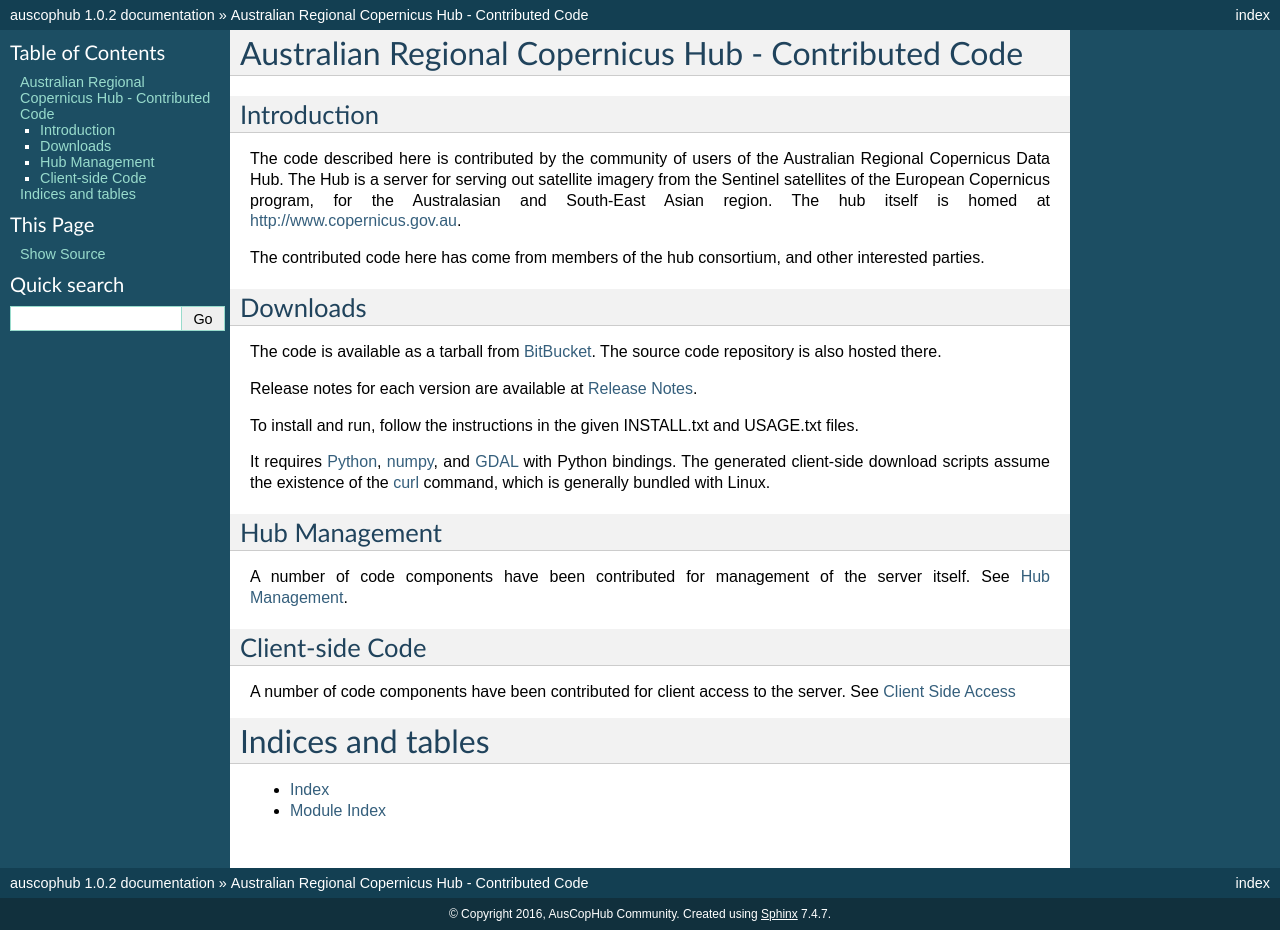
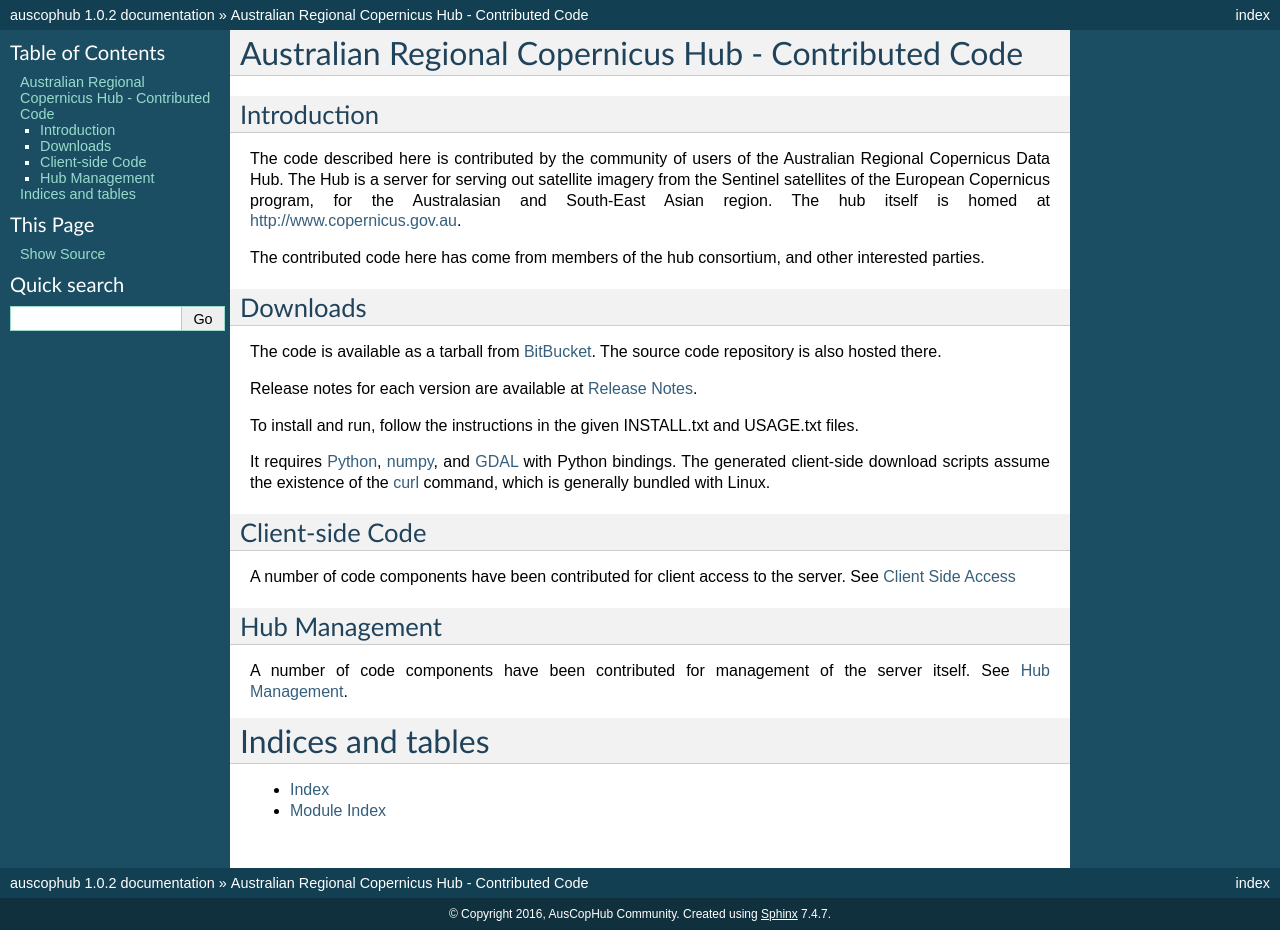
Before and after one commit to CopernicusAustralasia/auscophub, a Sphinx documentation site: the page built from doc/source/index.rst, in a window 1280 px wide. Built offline with Sphinx 7.4.7, drawn with Linux system fonts in a browser that asks for light colours.

```diff
--- a/doc/source/index.rst
+++ b/doc/source/index.rst
@@ -27,17 +27,17 @@ It requires `Python <https://www.python.org/>`_, `numpy <http://www.numpy.org/>`
 assume the existence of the `curl <https://curl.haxx.se/>`_ command,
 which is generally bundled with Linux.
 
+Client-side Code
+----------------
+
+A number of code components have been contributed for client access to the server.
+See :doc:`clientside`
+
 Hub Management
 --------------
 
 A number of code components have been contributed for management of the server itself.
 See :doc:`hubmgmnt`.
-
-Client-side Code
-----------------
-
-A number of code components have been contributed for client access to the server.
-See :doc:`clientside`
 
 
 Indices and tables
```
